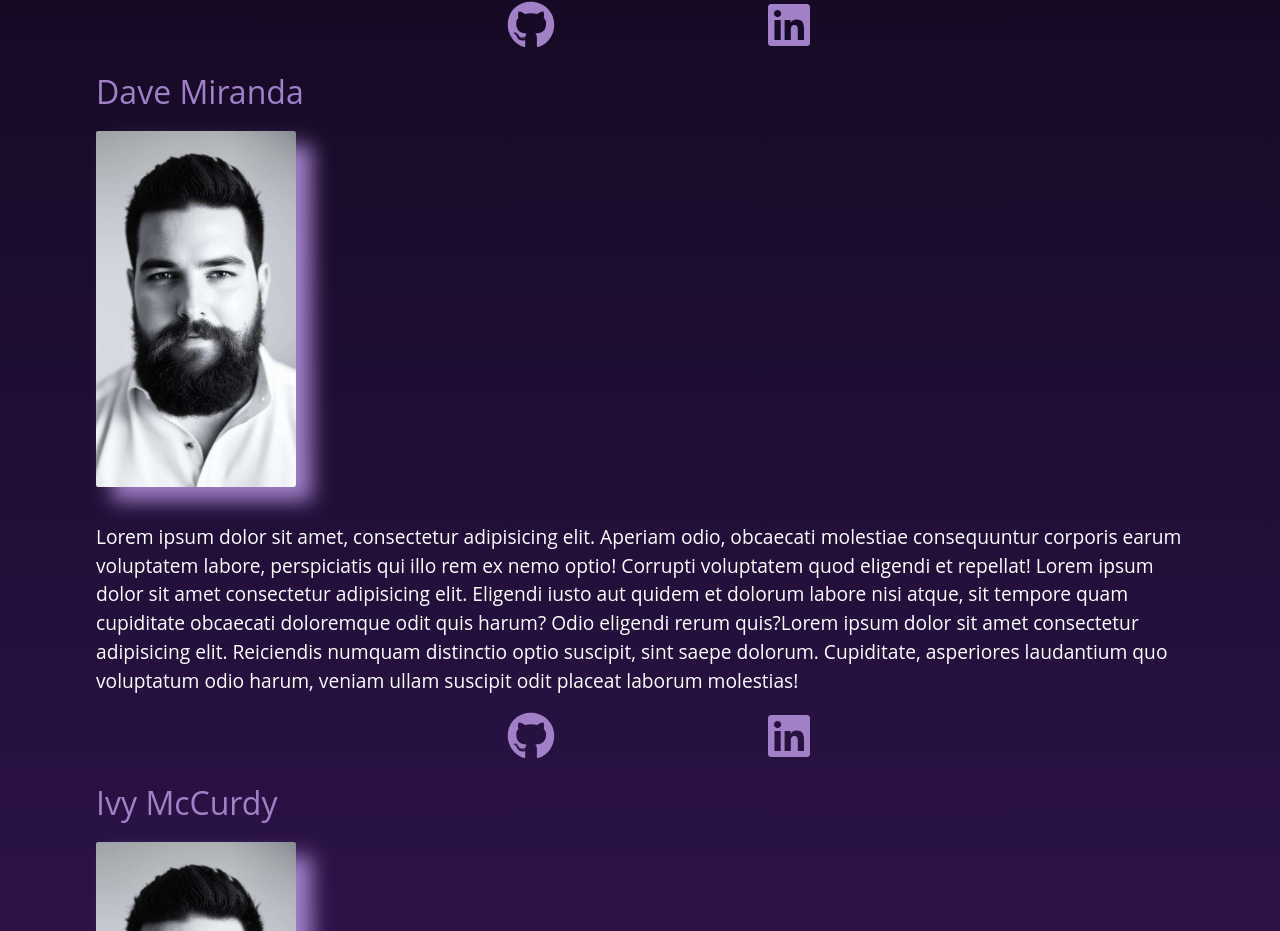
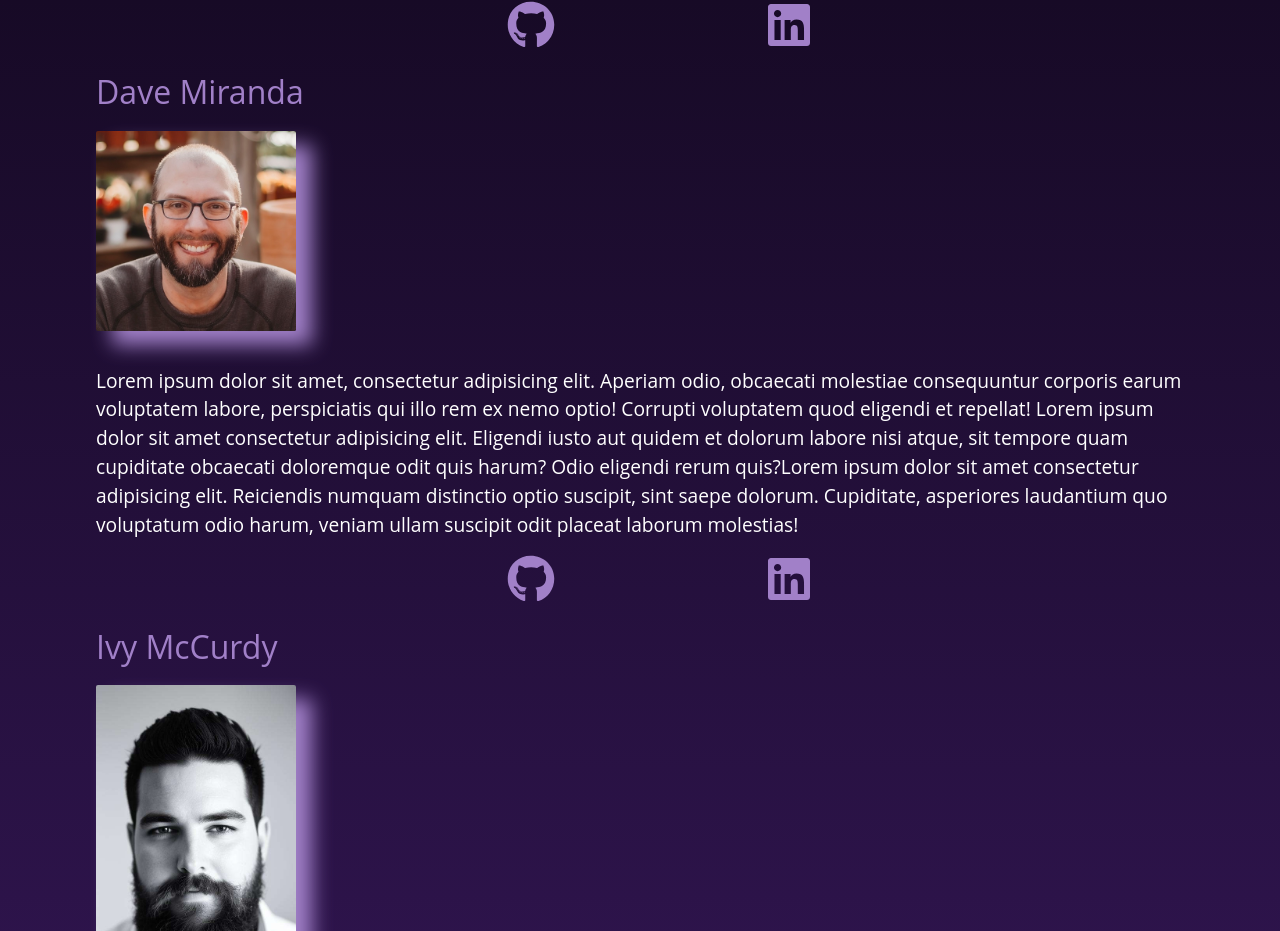
Before and after one commit to ZacWheeler3/job-huntr, a React (Vite) app in the folder client/: page /AboutPage in a window 1280 px wide. Shown: the part 978-1909 px from the top of the page. Built offline with nearby package versions, Linux system fonts and the light colour scheme.

Commit message:
added dave pic

```diff
--- a/client/src/pages/AboutPage.jsx
+++ b/client/src/pages/AboutPage.jsx
@@ -4,6 +4,7 @@ import {
   FaLinkedin as LinkedInIcon,
 } from "react-icons/fa";
 import zac from "../../public/zac.jpg?url";
+import dave from "../../public/dave.png?url";
 
 const AboutPage = () => {
   return (
@@ -46,7 +47,7 @@ const AboutPage = () => {
         </div>
         <div className="dev-name">Dave Miranda</div>
         <div className="dev-pic">
-          <img src={zac} alt="My Image" />
+          <img src={dave} alt="My Image" />
         </div>
         <div className="dev-creds">
           <p>
```
Also changed, not shown: client/public/dave.png (added), client/public/ivy.jpg (added).
